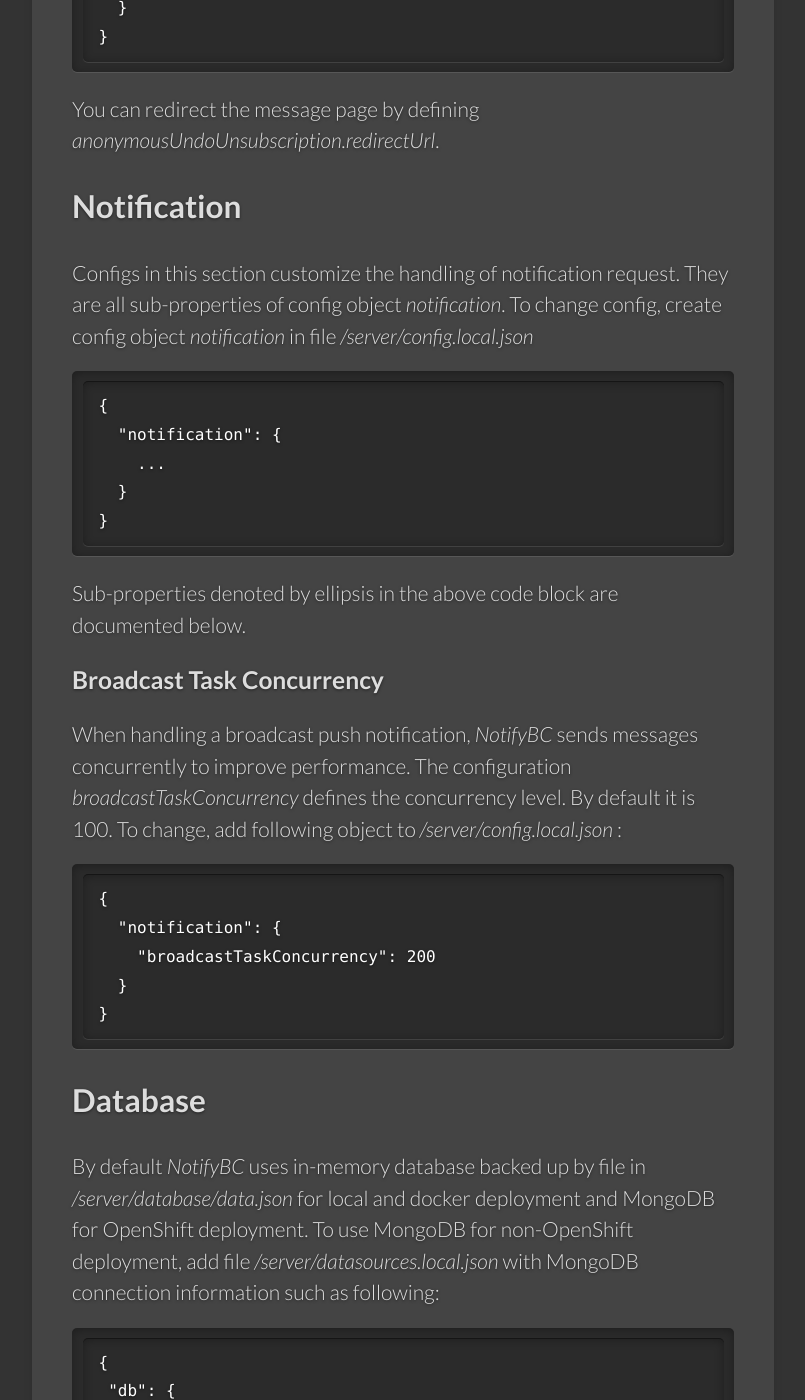
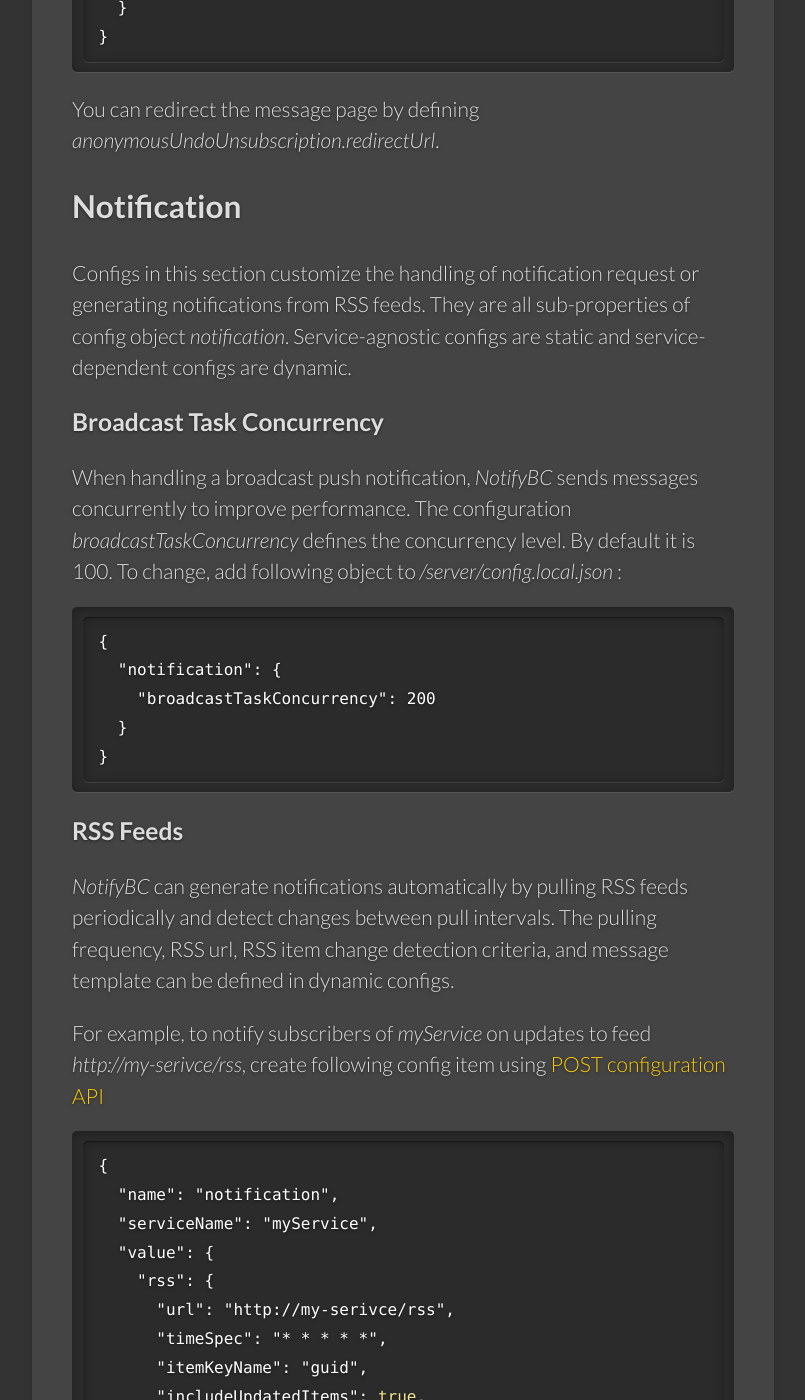
Before and after one commit to bcgov/MyGovBC-notification-server, a Jekyll site: the page built from docs/_docs/configuration.md, in a window 1280 px wide and 1400 px high, scrolled down 10011 px. Shown: the whole window, without its empty margins (139-944 px from the left). Built offline with Jekyll 4.4.1, drawn with Linux system fonts in a browser that asks for light colours; some of the changed text lies outside the part shown.

Commit message:
#8: added docs

````diff
--- a/docs/_docs/configuration.md
+++ b/docs/_docs/configuration.md
@@ -258,16 +258,7 @@
 You can redirect the message page by defining *anonymousUndoUnsubscription.redirectUrl*.
 
 ## Notification
-Configs in this section customize the handling of notification request.  They are all sub-properties of config object *notification*. To change config, create config object *notification* in file */server/config.local.json*
-
-```json
-{
-  "notification": {
-    ...
-  }
-}
-```
-Sub-properties denoted by ellipsis in the above code block are documented below.
+Configs in this section customize the handling of notification request or generating notifications from RSS feeds.  They are all sub-properties of config object *notification*. Service-agnostic  configs are static and service-dependent configs are dynamic.
 
 ### Broadcast Task Concurrency
 When handling a broadcast push notification, *NotifyBC* sends messages concurrently to improve performance. The configuration *broadcastTaskConcurrency* defines the concurrency level. By default it is 100. To change, add following object to */server/config.local.json* :
@@ -279,6 +270,50 @@
   }
 }
 ```
+
+### RSS Feeds
+*NotifyBC* can generate notifications automatically by pulling RSS feeds periodically and detect changes between pull intervals. The pulling frequency, RSS url, RSS item change detection criteria, and message template can be defined in dynamic configs.
+
+For example, to notify subscribers of *myService* on updates to feed *http://my-serivce/rss*, create following config item using [POST configuration API](../api-config/#create-a-configuration)
+
+```json
+{
+  "name": "notification",
+  "serviceName": "myService",
+  "value": {
+    "rss": {
+      "url": "http://my-serivce/rss",
+      "timeSpec": "* * * * *",
+      "itemKeyName": "guid",
+      "includeUpdatedItems": true,
+      "fieldsToCheckForUpdate": [
+        "title",
+        "pubDate",
+        "description"
+      ]
+    },
+    "httpHost": "http://localhost:3000",
+    "messageTemplates": {
+      "email": {
+        "from": "no_reply@example.com",
+        "subject": "{title}",
+        "textBody": "{description}",
+        "htmlBody": "{description}"
+      }
+    }
+  }
+}
+```
+The config items in the *value* field are
+
+* rss
+  * url: RSS url
+  * timeSpec: a space separated fields conformed to [unix crontab format](https://www.freebsd.org/cgi/man.cgi?crontab(5)) with an optional left-most seconds field. See [allowed ranges](https://github.com/kelektiv/node-cron#cron-ranges) of each field
+  * itemKeyField: rss item's unique key field to identify new items. By default *guid*
+  * includeUpdatedItems: whether to notify also updated items or just new items. By default *false*
+  * fieldsToCheckForUpdate: list of fields to check for updates from last pull if *includeUpdatedItems* is *true*. By default *["pubDate"]*
+* httpHost: the http protocol, host and port used by [mail merge](../overview/#mail-merge). If missing, the value is auto-populated based on the REST request that creates this config item.
+* messageTemplates: channel-specific message templates supporting dynamic token as shown
 
 ## Database
 By default *NotifyBC* uses in-memory database backed up by file in */server/database/data.json* for local and docker deployment and MongoDB for OpenShift deployment. To use MongoDB for non-OpenShift deployment, add file */server/datasources.local.json* with MongoDB connection information such as following:
--- a/server/cron-tasks.js
+++ b/server/cron-tasks.js
@@ -193,11 +193,12 @@
                 })
                 feedparser.on('end', function () {
                   var newOrUpdatedItems = _.differenceWith(items, lastSavedRssItems, function (arrVal, othVal) {
-                    if (arrVal.guid !== othVal.guid) {
+                    let itemKeyField = rssNtfctnConfigItem.value.rss.itemKeyField || 'guid'
+                    if (arrVal[itemKeyField] !== othVal[itemKeyField]) {
                       return false
                     }
                     if (!rssNtfctnConfigItem.value.rss.includeUpdatedItems) {
-                      return arrVal.guid === othVal.guid
+                      return arrVal[itemKeyField] === othVal[itemKeyField]
                     }
                     let fieldsToCheckForUpdate = rssNtfctnConfigItem.value.rss.fieldsToCheckForUpdate || ['pubDate']
                     return !fieldsToCheckForUpdate.some((compareField) => {
````
Also changed, not shown: docs/_docs/overview.md (+13 -2 lines).
